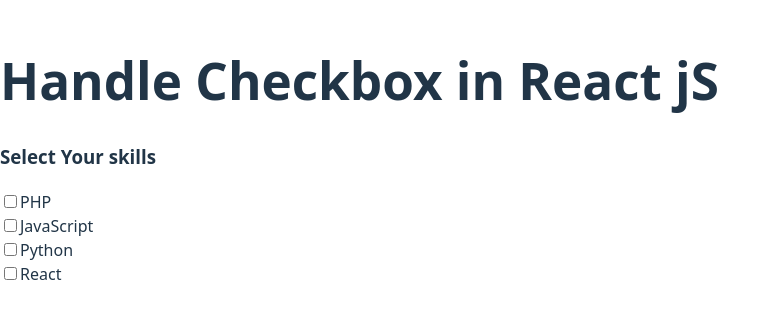
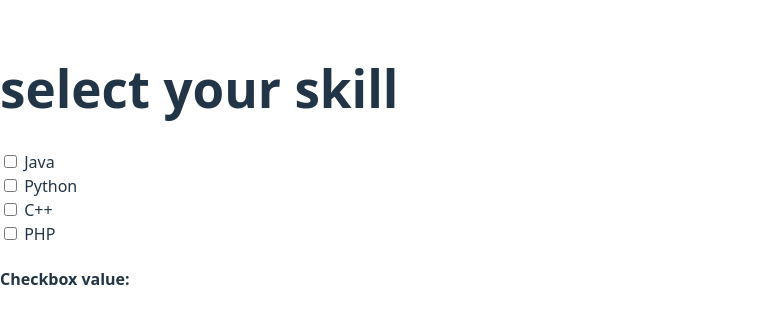
Before and after one commit to operation21/React-Learning, a React (Vite) app: page / in a window 1280 px wide. Shown: the part 231-554 px from the top of the page, without its empty margins (0-780 px from the left). Built offline with nearby package versions, Linux system fonts and the light colour scheme.

Commit message:
Checkbox value - Multiselect

```diff
--- a/src/App.jsx
+++ b/src/App.jsx
@@ -1,15 +1,41 @@
-import CheckBoxes from "./CheckBoxes";
-function App() {
-  return(
-  <div>
-    <h1>Handle Checkbox in React jS</h1>
-    <CheckBoxes/>
+import { useState } from "react";
+// import Dropdown from "./Dropdown";
+// import Radio from "./Radio";
+
+import Checked from "./checked";
 
 
+function App() {
+  // const [ gender , setGender]=useState("female");
+  // const [city, setCity]=useState("Noida");
+
+  return(
+
+  <div>
+{/*
+    <h1>Handle rADIO AND DROPDOWN</h1>
+    <h4>Select Gender</h4>
+    <input type="radio" onChange={(event)=>setGender(event.target.value)}  name = "gender" value ={"male"} id = "male" />
+    <label htmlFor="male">Male</label>
+    <input type="radio" onChange={(event)=>setGender(event.target.value)}  name = "gender" value ={"female"} id = "female" />
+    <label htmlFor="female">Female</label>
+    <h2>Selected Gender : {gender}</h2>
+    <br/>
+
+      <h4>Select City</h4>
+      <select onChange={(event)=>setCity(event.target.value)} defaultValue={"Noida"}>
+        <option value = "Noida">Noida</option>
+        <option value = "Delhi">Delhi</option>
+        <option value = "Mumbai">Mumbai</option>
+      </select>
+      <h2>Selected City : {city}</h2> */}
+
+{/*
+      <Dropdown /> */}
+      {/* <Radio /> */}
+      <Checked/>
   </div>
-)
-
-
+);
 }
 
 export default App;
--- /dev/null
+++ b/src/Dropdown.jsx
@@ -0,0 +1,21 @@
+
+import { useState } from "react";
+function Dropdown(){
+    const [city , setCity] = useState("Delhi");
+    return (
+        <div>
+            <h1>Dropdown</h1>
+            <select value={city} onChange={(e) => setCity(e.target.value)}>
+                <option value = "Noida">Noida</option>
+                <option value = "Delhi">Delhi</option>
+                <option value = "kashi">Kashi</option>
+                <option value = "Pune">Pune</option>
+
+            </select>
+
+
+        </div>
+    )
+}
+
+export default Dropdown;
--- /dev/null
+++ b/src/Radio.jsx
@@ -0,0 +1,30 @@
+
+import { useState } from "react";
+function Radio(){
+    const[gender , setGender] = useState("");
+
+
+    return (
+        <div>
+            <h1>Radio button </h1>
+            {/* <input type ="radio" onChange={(event)=>setGender(event.target.value)} value = "male"name ="gender" id="male"/>
+            <label htmlFor="male">Male</label> */}
+
+
+             <input type="radio" onChange={(event)=>setGender(event.target.value)}  name = "gender" value ={"male"} checked={gender === "male"} id = "male" />
+    <label htmlFor="male">Male</label>
+            <br/>
+            <input type ="radio" onChange={(event)=>setGender(event.target.value)} value = {"female"} name ="gender"checked={gender === "female"} id="female"/>
+            <label htmlFor="female">Female</label>
+            <br/>
+            <input type ="radio" onChange={(event)=>setGender(event.target.value)} value = {"other"} name ="gender" checked={gender === "other"} id="other"/>
+            <label htmlFor="other">Other</label>
+            <br/>
+
+            <button onClick={() => setGender("")}>Clear</button>
+          <h1>Selected Gender: {gender}</h1>
+        </div>
+    )
+}
+
+export default Radio;
--- /dev/null
+++ b/src/checked.jsx
@@ -0,0 +1,30 @@
+
+import { useState } from "react";
+function Checked(){
+    const [ checkbox , setCheckbox ]=useState([]);
+
+  const handleChange = (event) => {
+    const value = event.target.value;
+    const checked = event.target.checked;
+
+    if (checked) {
+      setCheckbox([...checkbox, value]);
+    } else {
+      setCheckbox(checkbox.filter(item => item !== value));
+    }
+  };
+        return(
+        <div>
+            <h1>select your skill</h1>
+            <input type="checkbox" onChange={handleChange} value="Java" id="java" /> Java<br/>
+            <input type="checkbox" onChange={handleChange} value="Python" id="python" /> Python<br/>
+            <input type="checkbox" onChange={handleChange} value="C++" id="c++" /> C++<br/>
+            <input type="checkbox" onChange={handleChange} value="PHP" id="php" /> PHP<br/>
+
+
+            <h4>Checkbox value:{checkbox}</h4>
+        </div>
+    );
+}
+
+export default Checked;
```
